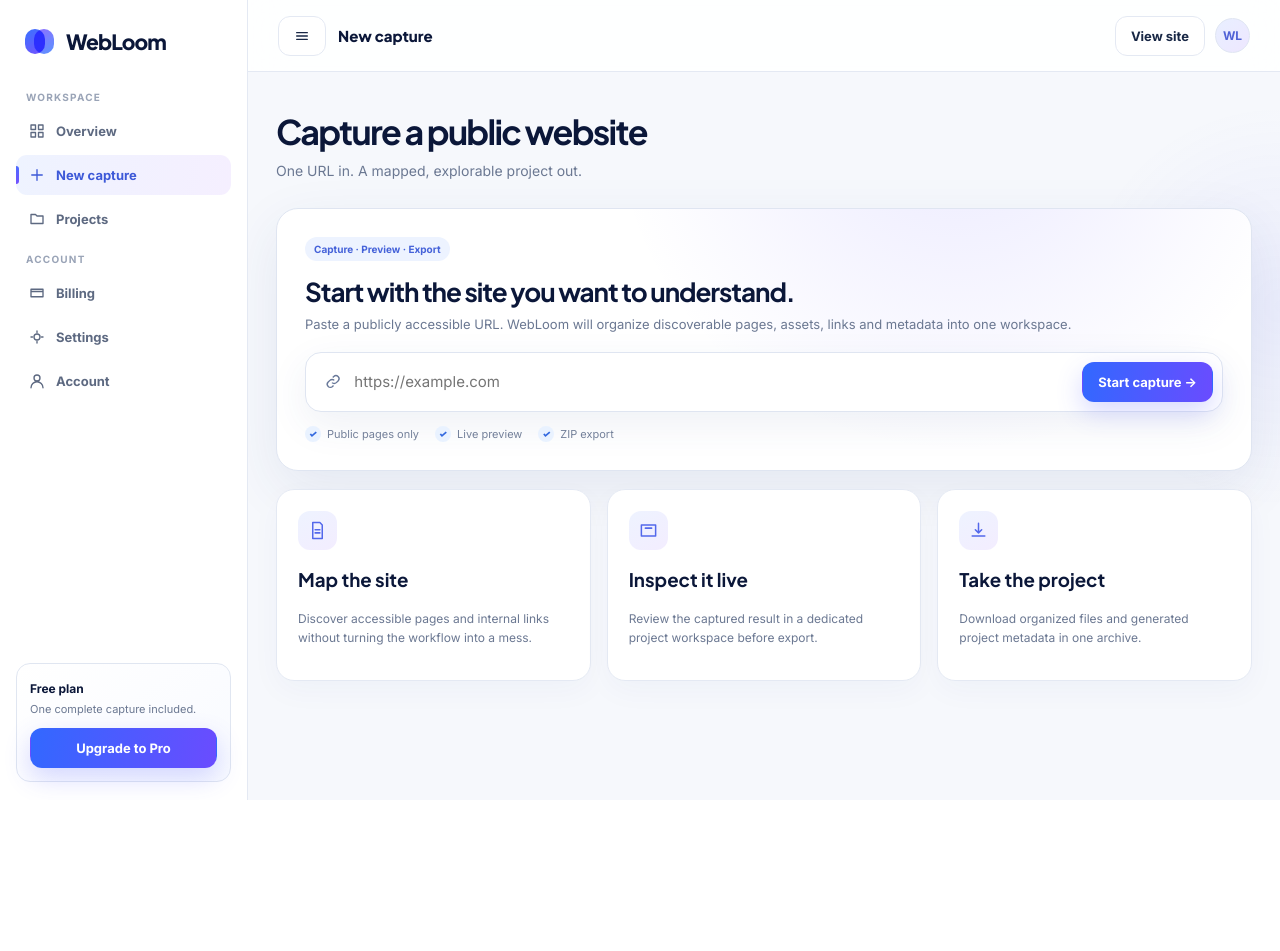
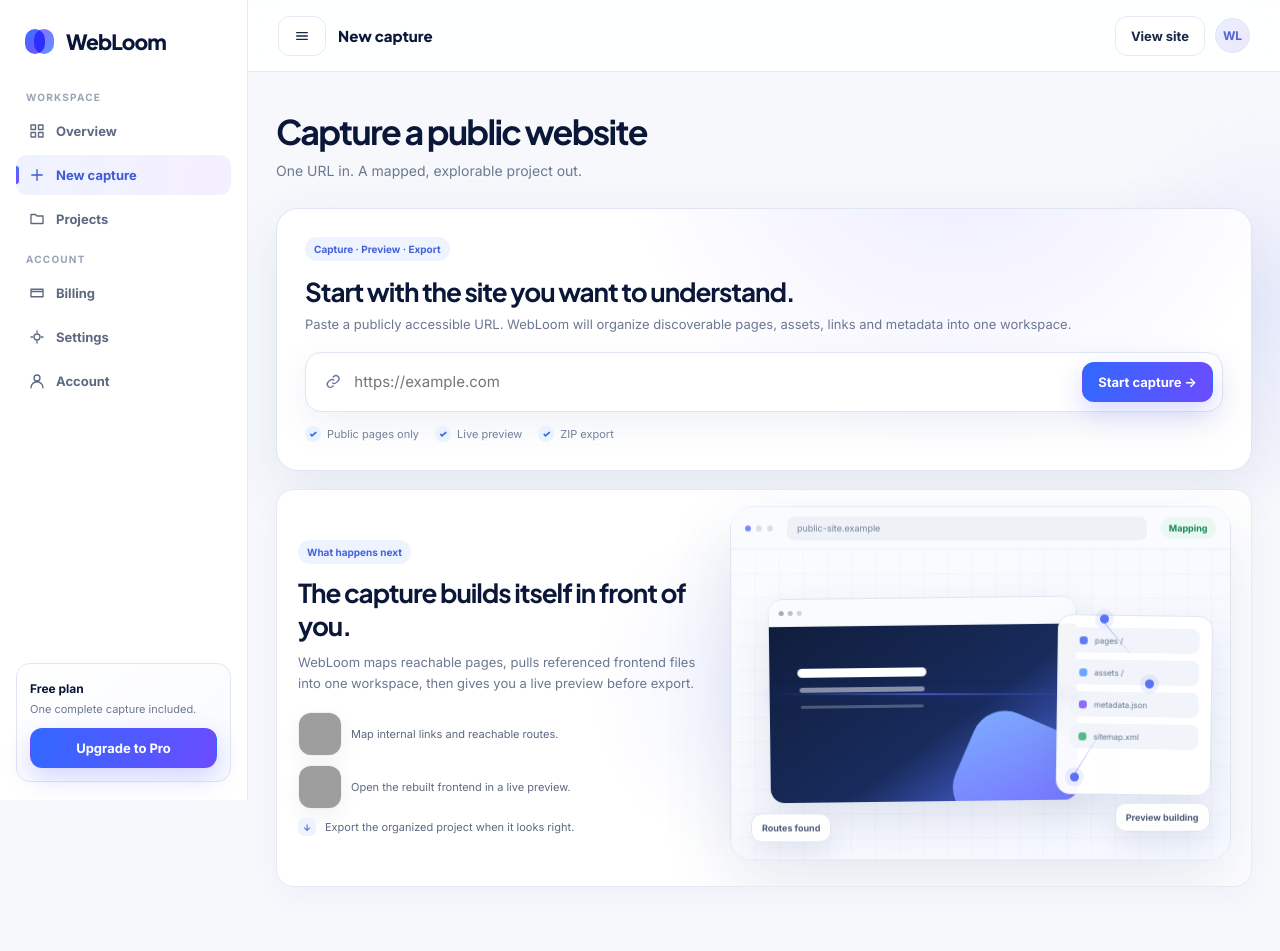
Before and after one commit to greenman9909-cmd/spa-ripper, a Flask app: page /new in a window 1280 px wide. Before the commit the page ends 800 px from the top, so only its background shows below. Run offline with Flask 3, Linux system fonts and the light colour scheme; grey boxes are pictures that could not be loaded.

Commit message:
Add animated WebLoom capture product stage

```diff
--- a/web/templates/new.html
+++ b/web/templates/new.html
@@ -15,10 +15,10 @@
   <div class="capture-progress-bar"><i id="captureProgressBar"></i></div>
   <div class="capture-progress-copy"><b id="captureProgressTitle">Connecting to the site…</b><span id="captureProgressMeta">Checking the public entry page.</span></div>
 </div></section>
-<div class="grid cols-3" style="margin-top:18px">
-<div class="card reveal"><span class="metric-icon"><svg viewBox="0 0 24 24"><path d="M6 2h9l3 3v17H6zM9 11h6M9 15h6"/></svg></span><h3>Map the site</h3><p style="color:var(--muted);font-size:12px;line-height:1.55">Discover accessible pages and internal links without turning the workflow into a mess.</p></div>
-<div class="card reveal"><span class="metric-icon"><svg viewBox="0 0 24 24"><path d="M3 5h18v14H3zM8 9h8"/></svg></span><h3>Inspect it live</h3><p style="color:var(--muted);font-size:12px;line-height:1.55">Review the captured result in a dedicated project workspace before export.</p></div>
-<div class="card reveal"><span class="metric-icon"><svg viewBox="0 0 24 24"><path d="M12 3v12M8 11l4 4 4-4M4 19h16"/></svg></span><h3>Take the project</h3><p style="color:var(--muted);font-size:12px;line-height:1.55">Download organized files and generated project metadata in one archive.</p></div></div></div></main></div><script src="/__spa_ui/static/webloom-app.js"></script><script>
+<section class="card visual-grid reveal motion-surface" data-scrub style="margin-top:18px">
+<div class="visual-copy"><span class="badge">What happens next</span><h2 style="margin-top:12px">The capture builds itself in front of you.</h2><p>WebLoom maps reachable pages, pulls referenced frontend files into one workspace, then gives you a live preview before export.</p><div class="mini-points"><div class="mini-point"><img class="hf-icon" src="https://d8j0ntlcm91z4.cloudfront.net/user_3JEMaztk5cydq3baJVYezSUuipQ/hf_20260926_171855_1fee051f-b809-4a62-9332-a64489e4a603.png" alt=""><span>Map internal links and reachable routes.</span></div><div class="mini-point"><img class="hf-icon" src="https://d8j0ntlcm91z4.cloudfront.net/user_3JEMaztk5cydq3baJVYezSUuipQ/hf_20260926_171855_0ddd2e8c-0081-4e3e-95fa-6effad831f5d.png" alt=""><span>Open the rebuilt frontend in a live preview.</span></div><div class="mini-point"><i>↓</i><span>Export the organized project when it looks right.</span></div></div></div>
+<div class="stage-card" data-depth="1.15"><div class="stage-toolbar"><span class="stage-dots"><i></i><i></i><i></i></span><span class="stage-url">public-site.example</span><span class="stage-status">Mapping</span></div><div class="stage-body"><div class="stage-browser"><div class="stage-browser-bar"></div><div class="stage-browser-page"></div></div><div class="stage-file-panel"><div class="stage-file"><i></i>pages /</div><div class="stage-file"><i></i>assets /</div><div class="stage-file"><i></i>metadata.json</div><div class="stage-file"><i></i>sitemap.xml</div></div><div class="stage-scan"></div><span class="stage-node a"></span><span class="stage-node b"></span><span class="stage-node c"></span><span class="stage-line a"></span><span class="stage-line b"></span><span class="stage-float one">Routes found</span><span class="stage-float two">Preview building</span></div></div>
+</section></div></main></div><script src="/__spa_ui/static/webloom-app.js"></script><script>
   const params = new URLSearchParams(location.search);
   const field = document.getElementById("captureUrl");
   if (field && params.get("url")) field.value = params.get("url");
```
